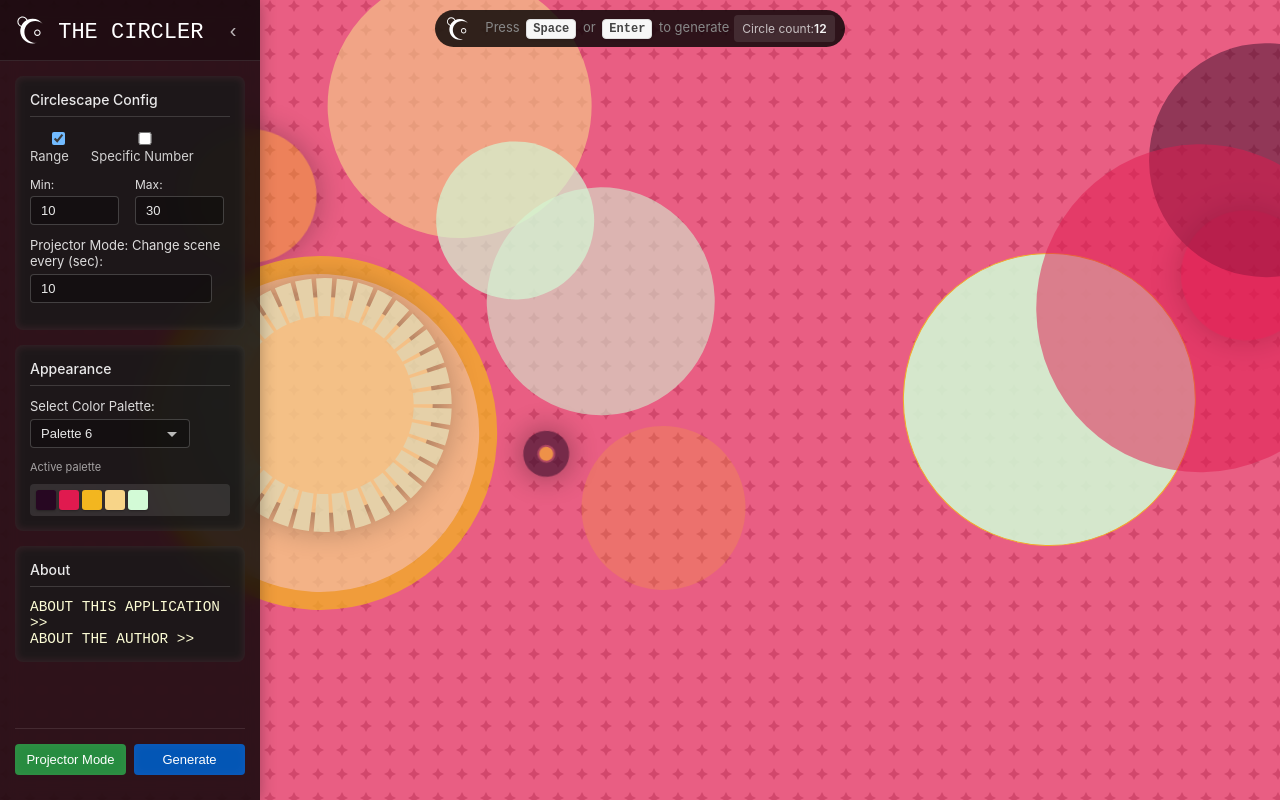
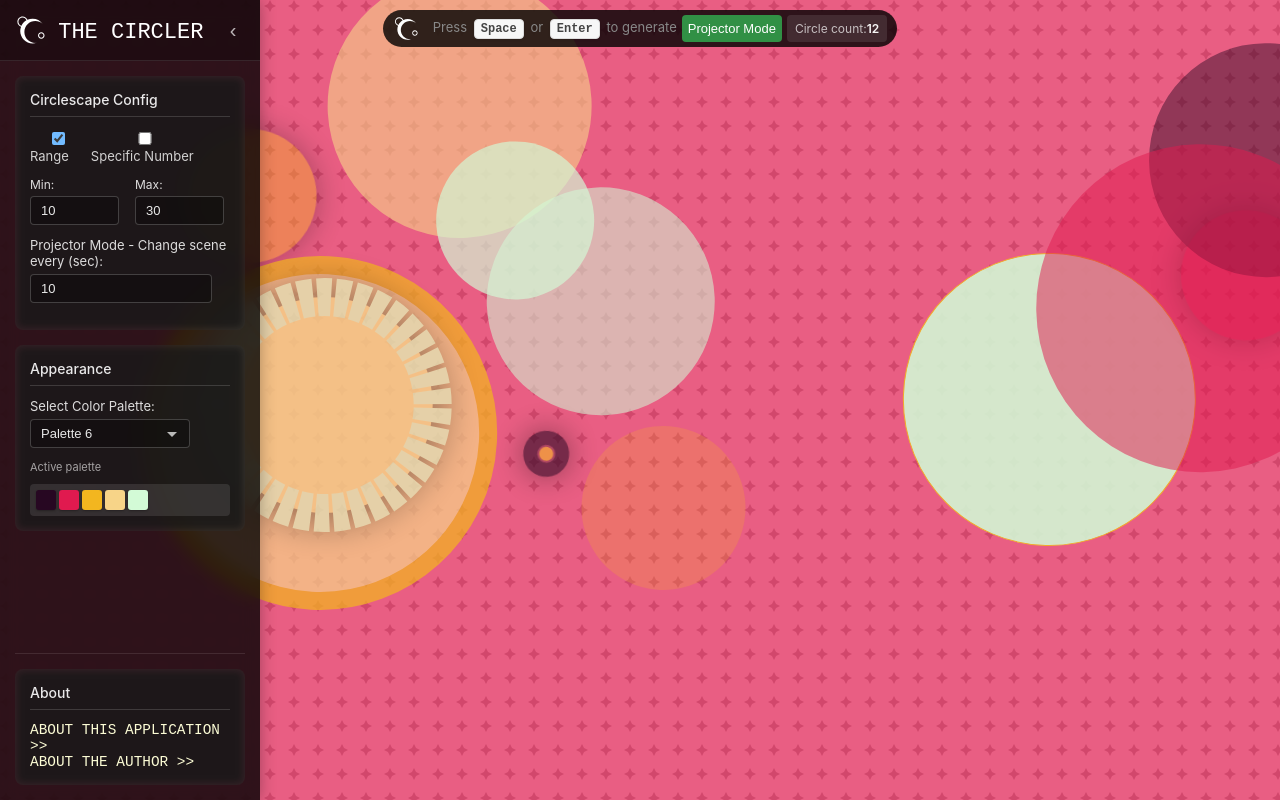
Before and after one commit to drinkingtheink/circler-2, a React (Create React App) app: page / in a window 1280 px wide. Built offline with nearby package versions, Linux system fonts and the light colour scheme; a web font is replaced by a local one.

Commit message:
config display

```diff
--- a/src/App.js
+++ b/src/App.js
@@ -374,7 +374,7 @@ const Circlescape = () => {
             </div>
 
             <div className="control-group">
-              <label>Projector Mode: Change scene every (sec):</label>
+              <label>Projector Mode - Change scene every (sec):</label>
               <input
                 type="number"
                 value={timeInterval}
@@ -445,14 +445,8 @@ const Circlescape = () => {
             </div>
           </div>
 
-          <div className="control-section">
-            <h3 className="section-title">About</h3>
-            <a href="https://github.com/drinkingtheink/circler-2" alt="About this application">About this application &gt;&gt;</a>
-            <a href="http://jasonmharrison.info/" alt="About the Author">About the Author &gt;&gt;</a>
-          </div>
-
           <div className="controls-footer">
-            <div className="button-row">
+            {/* <div className="button-row">
               <button
                 onClick={togglePlay}
                 className={isPlaying ? 'pause-button' : 'play-button'}
@@ -467,6 +461,12 @@ const Circlescape = () => {
               >
                 Generate
               </button>
+            </div> */}
+
+            <div className="control-section">
+              <h3 className="section-title">About</h3>
+              <a href="https://github.com/drinkingtheink/circler-2" alt="About this application">About this application &gt;&gt;</a>
+              <a href="http://jasonmharrison.info/" alt="About the Author">About the Author &gt;&gt;</a>
             </div>
           </div>
         </div>
@@ -480,6 +480,13 @@ const Circlescape = () => {
           {isPlaying ?
             <div className="circle-count-display"><span class="party-mode-indicator">Projector Mode Enabled</span></div>
             : null}
+
+          <button
+            onClick={togglePlay}
+            className={isPlaying ? 'pause-button' : 'play-button'}
+          >
+            {isPlaying ? 'Pause' : 'Projector Mode'}
+          </button>
 
           {isPlaying ?
             <div className="circle-count-display">
--- a/src/CirclescapeStyles.css
+++ b/src/CirclescapeStyles.css
@@ -232,7 +232,7 @@
 
   .play-button, .pause-button, .generate-button {
     flex: 1;
-    padding: 8px 0;
+    padding: 3px 6px;
     border: none;
     border-radius: 4px;
     font-weight: 500;
```
Also changed, not shown: src/logo.svg.
